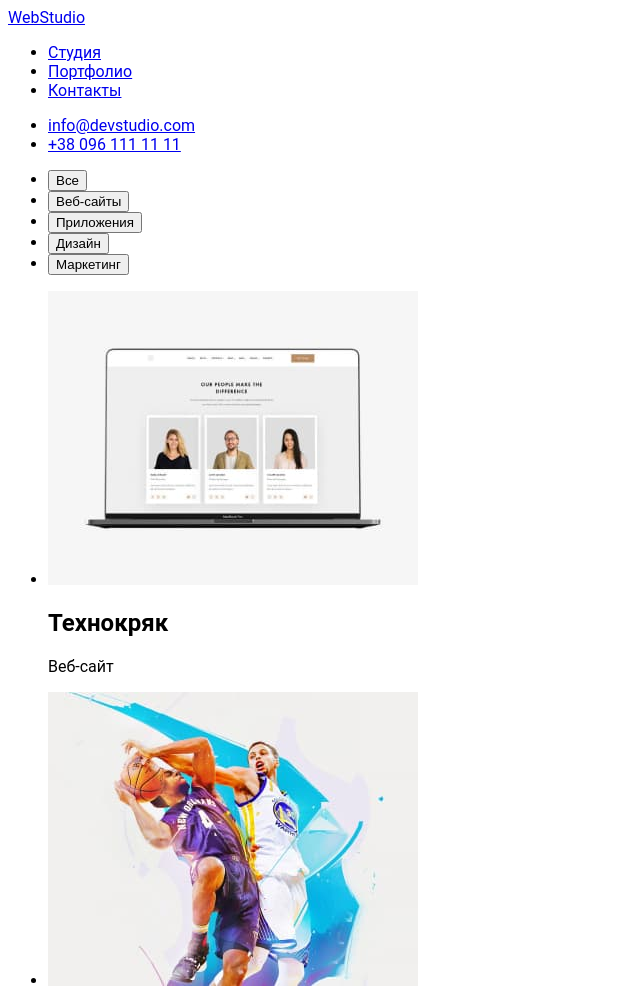
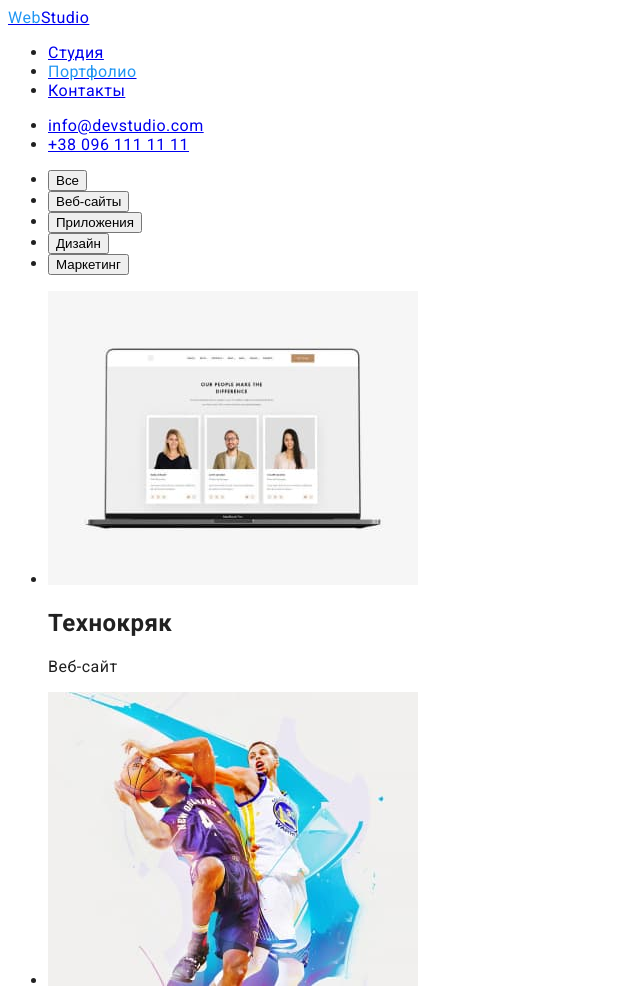
Before and after one commit to Sergvah/goit-markup-hw-02, a plain HTML site: page portfolio.html in a window 1280 px wide. Shown: the top 989 px of the page, without its empty margins (0-640 px from the left). Drawn offline with Linux system fonts and the light colour scheme; files whose address does not match are found by name.

Commit message:
начало css

```diff
--- a/css/styles.css
+++ b/css/styles.css
@@ -1,4 +1,18 @@
 body {
-    font-family: Roboto, sans-serif;
+    color: #212121;
+    font-family: 'Roboto', sans-serif;
+    letter-spacing: 0.03em;
 
 }
+.logo {
+font-family: 'Raleway';
+font-style: normal;
+font-weight: 700;
+font-size: 26px;
+line-height: 1.2;
+}
+.accent {color: #2196F3;}
+
+.header-nav {
+    color: #212121;
+}
--- a/portfolio.html
+++ b/portfolio.html
@@ -6,20 +6,22 @@
     <meta name="viewport" content="width=device-width, initial-scale=1.0">
     <title>Portfolio</title>
     <link rel="stylesheet" href="./css/styles.css"/>
+    <link rel="preconnect" href="https://fonts.googleapis.com">
+    <link rel="preconnect" href="https://fonts.gstatic.com" crossorigin>
+    <link href="https://fonts.googleapis.com/css2?family=Raleway:wght@700&family=Roboto:wght@400;500;700&display=swap" rel="stylesheet">
 </head>
 <body>
-    <header>
-        <nav>
-        <a href="/" lang="en">
-            WebStudio
-        </a>
+    <header class="header">
+        <nav class="header-nav">
+        <a href="/" lang="en"  class="header-logo">
+           <span class="accent">Web</span>Studio</a>
         <ul>
-           <li><a href="./index.html">Студия</a> </li>
-           <li><a href="./portfolio.html">Портфолио</a></li>
+           <li><a href="./index.html">Студия</a></li>
+           <li><a href="./portfolio.html" ><span class="accent">Портфолио</span></a></li>
            <li><a href="/">Контакты</a></li>
         </ul>
     </nav>
-        <ul>
+        <ul class="header-adress">
             <li>
           <a href="emailto:info@devstudio.com">info@devstudio.com</a></li>
           <li>
@@ -27,9 +29,9 @@
           </ul>
     </header>
  <main>
-     <section>
+     <section class="our-works">
          <h1 hidden class="full">Наши работы</h1>
-             <ul>
+             <ul class="section-btn">
                  <li>
                     <button type="button">Все</button>
                 </li>
@@ -47,7 +49,7 @@
                 </li>
             </ul>
 
-            <ul>
+            <ul class="section-works">
                 <li>
                     <img src="./images/hw-img-1.jpg" alt="Веб-сайт" width="370">
                     <h2>Технокряк</h2>
@@ -102,9 +104,10 @@
             </ul>
     </section>
 </main>
-<footer>
-    <a href="/" lang="en">WebStudio</a>
-    <address>
+<footer class="footer">
+    <a href="/" lang="en"  class="logo">
+        <span class="accent">Web</span>Studio</a>
+    <address class="footer-adress">
         <p>г. Киев, пр-т Леси Украинки, 26</p>
         <ul>
             <li>
```
Also changed, not shown: index.html (+11 -9 lines).
